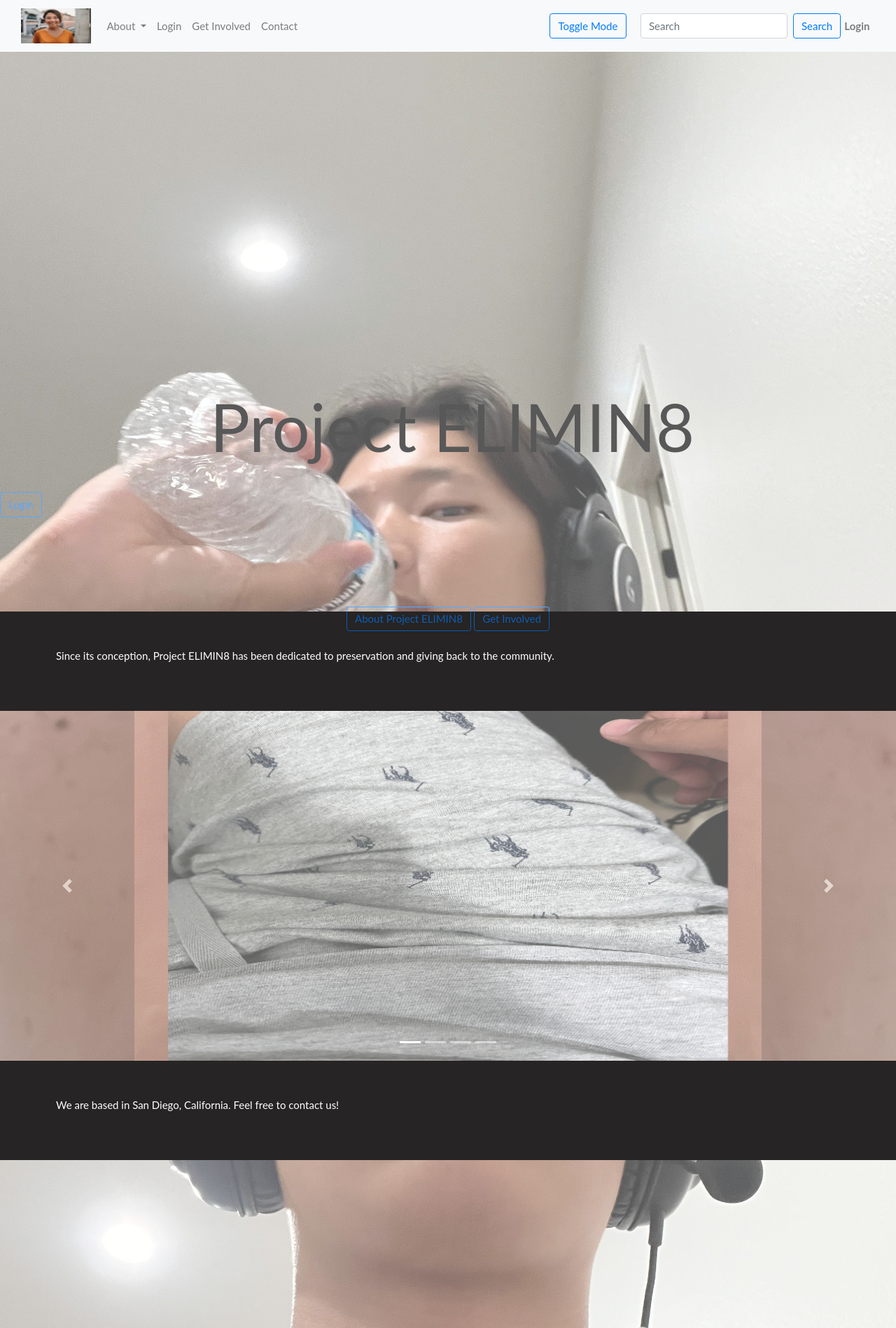
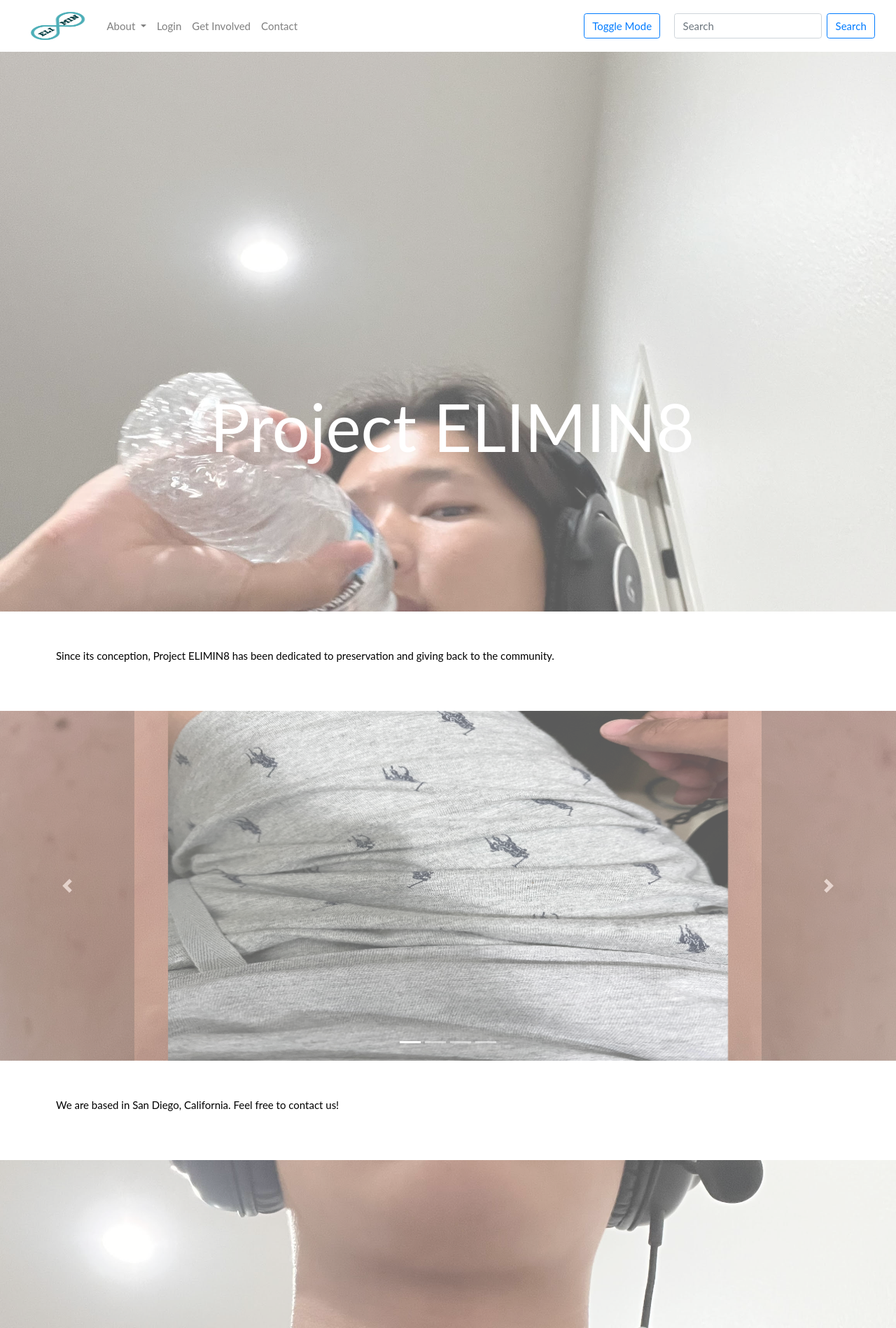
Before and after one commit to peacekeeper6/CastSD-Branch-Org, a Flask app: page / in a window 1280 px wide. Shown: the top 1898 px of the page at 70% size. Run offline with Flask 2, Linux system fonts and the light colour scheme; some libraries are stand-ins or nearby versions.

Commit message:
logo fixes and misc

```diff
--- a/templates/layouts/index.html
+++ b/templates/layouts/index.html
@@ -32,24 +32,17 @@
         <div class="flex-parent hero-desktop">
             <div class="flex-child _40 hero-padding">
                 <div class="child-div">
-                    <h7 style="color:black;padding-left:300px;font-size:95px">
+                    <h7 style="color:white;padding-left:300px;font-size:95px">
                         Project ELIMIN8
                     </h7>
                 </div>
             </div>
-            <button type="button" class="btn btn-outline-primary" onclick="document.location='login'">Login</button>
         </div>
         <h1 style="visibility:hidden;padding-left:300px;font-size:100px">
             Placeholder Element
         </h1>
-        <div>
-            <center>
-                <button type="button" class="btn btn-outline-primary" onclick="document.location='aboutelimin8'">About Project ELIMIN8</button>
-                <button type="button" class="btn btn-outline-primary" onclick="document.location='getinvolved'">Get Involved</button>
-            </center>
         </div>
-        </div>
-    <div style="color: white;background-color:#262424;text-align:center;padding:50px 80px;text-align: justify;">
+    <div style="color: #000000;background-color:#ffffff;text-align:center;padding:50px 80px;text-align: justify;">
         <p>Since its conception, Project ELIMIN8 has been dedicated to preservation and giving back to the community.</p>
     </div>
     <div class="bgimg-2">
@@ -85,14 +78,14 @@
         </div>
     </div>
     <div style="position:relative;">
-        <div style="color: white;background-color:#262424;text-align:center;padding:50px 80px;text-align: justify;">
+        <div style="color:#000000;background-color:#ffffff;text-align:center;padding:50px 80px;text-align: justify;">
             <p>We are based in San Diego, California. Feel free to contact us!</p>
         </div>
         </div>
     <div class="bgimg-3">
     </div>
     <div style="position:relative;">
-    <div style="color: white;background-color:#262424;text-align:center;padding:50px 80px;text-align: justify;">
+    <div style="color: #000000;background-color:#ffffff;text-align:center;padding:50px 80px;text-align: justify;">
         <p>Lorem Ipsum is simply dummy text of the printing and typesetting industry.</p>
     </div>
     </div>
--- a/templates/layouts/navbar.html
+++ b/templates/layouts/navbar.html
@@ -16,10 +16,10 @@
     {#    background-color: #000000;#}
     {#    color: #FFFFFF;#}
 </style>
-<nav class="navbar navbar-expand-lg navbar-light bg-light sticky">
+<nav class="navbar navbar-expand-lg navbar-light bg-white sticky">
     <div class="container-fluid">
     <a class="navbar-brand" href="{{url_for('index')}}">
-        <img src="/static/assets/SLUMPED.png" width="100rem" height="50rem" class="center" alt="">
+        <img src="/static/assets/elimin8!.jpg" width="100rem" height="50rem" class="center" alt="">
     </a>
     {#<button class="navbar-toggler" type="button" data-toggle="collapse" data-target="#navbarNavAltMarkup" aria-controls="navbarNavAltMarkup" aria-expanded="false" aria-label="Toggle navigation">
         <span class="navbar-toggler-icon"></span>
@@ -89,9 +89,10 @@
             <input class="form-control mr-sm-2" type="search" placeholder="Search" aria-label="Search">
             <button class="btn btn-outline-primary my-2 my-sm-0" type="submit">Search</button>
         </form>
-        <div class="navbar-right">
-            <div class="navbar-nav">
-                <a class="nav-link" style="padding-left: 5px" href="{{ url_for('login') }}"><b>Login</b></a>
-</div>
+{#        <div class="navbar-right">#}
+{#            <div class="navbar-nav">#}
+{#                <a class="nav-link" style="padding-left: 5px" href="{{ url_for('login') }}"><b>Login</b></a>#}
+{#</div>#}
         </div>
+    </div>
 </nav>
```
